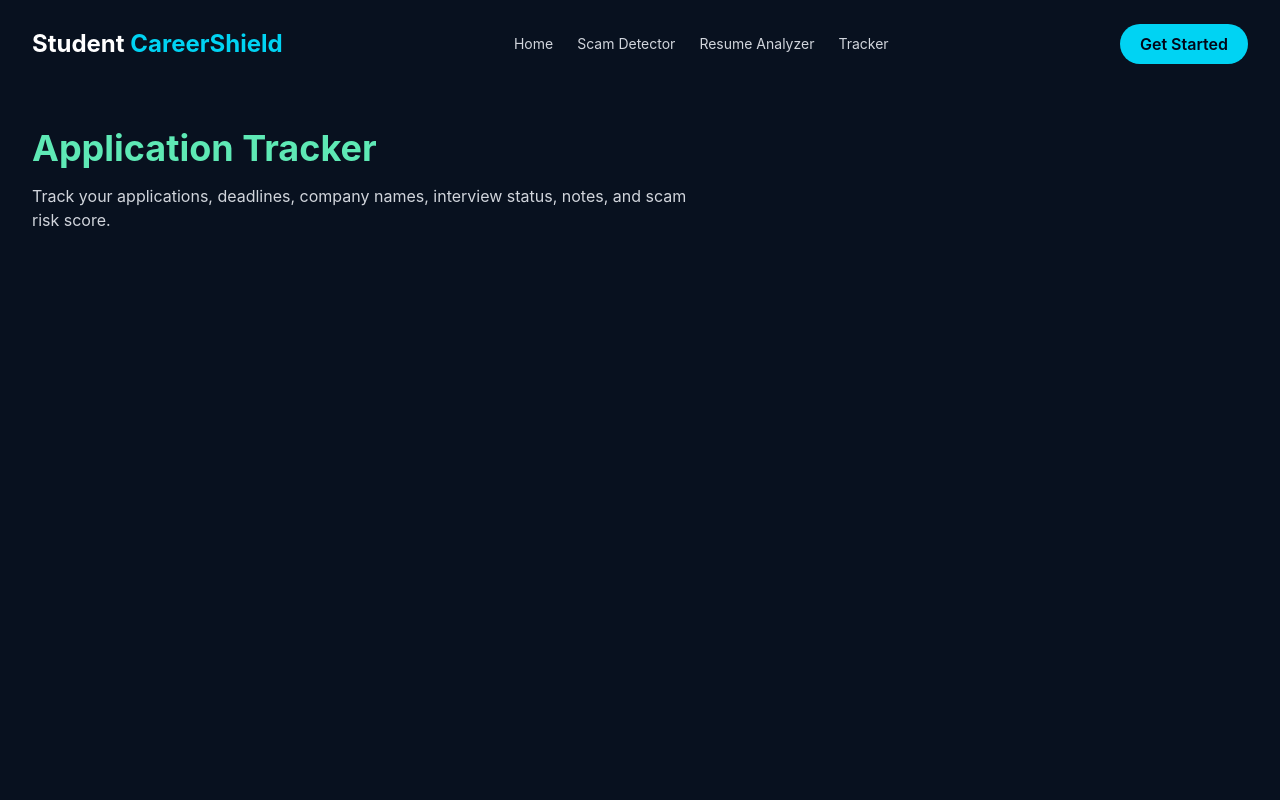
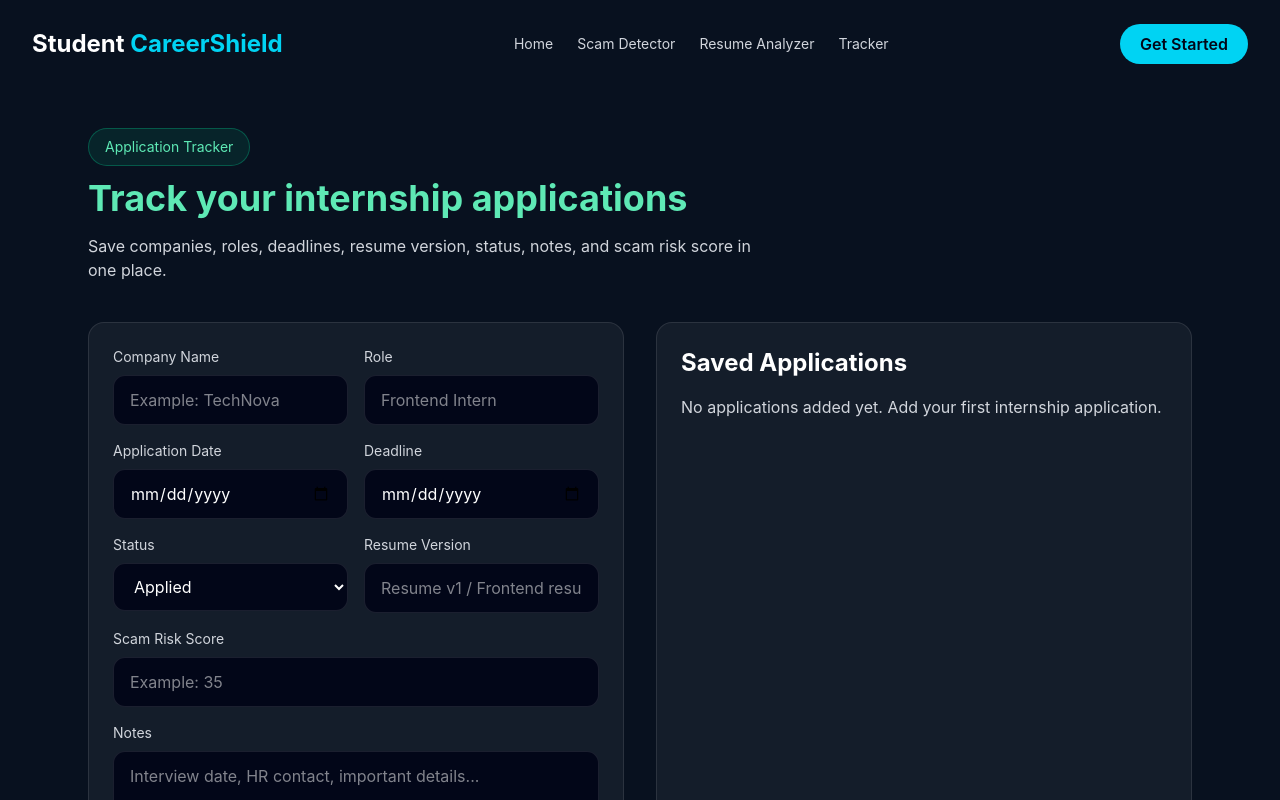
Before and after one commit to CodedByAryanSingh/student-careershield, a React (Vite) app in the folder client/: page /application-tracker in a window 1280 px wide. Shown: the top 800 px of the page. Built offline with nearby package versions, Linux system fonts and the light colour scheme.

Commit message:
Add application tracker with local storage

```diff
--- a/client/src/pages/ApplicationTracker.jsx
+++ b/client/src/pages/ApplicationTracker.jsx
@@ -1,18 +1,277 @@
+import { useEffect, useState } from "react"
 import Navbar from "../components/Navbar"
 
+const initialForm = {
+  company: "",
+  role: "",
+  date: "",
+  deadline: "",
+  status: "Applied",
+  resumeVersion: "",
+  scamScore: "",
+  notes: "",
+}
+
 function ApplicationTracker() {
+  const [formData, setFormData] = useState(initialForm)
+ const [applications, setApplications] = useState(() => {
+  const savedApplications = localStorage.getItem("careerShieldApplications")
+
+  if (savedApplications) {
+    return JSON.parse(savedApplications)
+  }
+
+  return []
+})
+  useEffect(() => {
+    localStorage.setItem(
+      "careerShieldApplications",
+      JSON.stringify(applications)
+    )
+  }, [applications])
+
+  function handleChange(event) {
+    const { name, value } = event.target
+
+    setFormData({
+      ...formData,
+      [name]: value,
+    })
+  }
+
+  function addApplication(event) {
+    event.preventDefault()
+
+    if (!formData.company.trim() || !formData.role.trim()) {
+      alert("Please add company name and role.")
+      return
+    }
+
+    const newApplication = {
+      id: Date.now(),
+      ...formData,
+    }
+
+    setApplications([newApplication, ...applications])
+    setFormData(initialForm)
+  }
+
+  function deleteApplication(id) {
+    const updatedApplications = applications.filter((app) => app.id !== id)
+    setApplications(updatedApplications)
+  }
+
+  function getStatusStyle(status) {
+    if (status === "Selected") return "text-emerald-300 bg-emerald-400/10"
+    if (status === "Interview") return "text-cyan-300 bg-cyan-400/10"
+    if (status === "Shortlisted") return "text-purple-300 bg-purple-400/10"
+    if (status === "Rejected") return "text-red-300 bg-red-400/10"
+    if (status === "Suspicious") return "text-yellow-300 bg-yellow-400/10"
+
+    return "text-gray-300 bg-white/10"
+  }
+
   return (
     <main className="min-h-screen bg-[#08111f] text-white">
       <Navbar />
 
-      <section className="px-8 py-10">
-        <h1 className="text-4xl font-bold text-emerald-300">
-          Application Tracker
-        </h1>
-        <p className="mt-4 max-w-2xl text-gray-300">
-          Track your applications, deadlines, company names, interview status,
-          notes, and scam risk score.
-        </p>
+      <section className="mx-auto max-w-6xl px-6 py-10">
+        <div className="mb-10">
+          <p className="mb-3 inline-block rounded-full border border-emerald-400/30 bg-emerald-400/10 px-4 py-2 text-sm text-emerald-300">
+            Application Tracker
+          </p>
+
+          <h1 className="text-4xl font-bold text-emerald-300">
+            Track your internship applications
+          </h1>
+
+          <p className="mt-4 max-w-2xl text-gray-300">
+            Save companies, roles, deadlines, resume version, status, notes, and
+            scam risk score in one place.
+          </p>
+        </div>
+
+        <div className="grid gap-8 lg:grid-cols-2">
+          <form
+            onSubmit={addApplication}
+            className="rounded-2xl border border-white/10 bg-white/5 p-6"
+          >
+            <div className="grid gap-4 md:grid-cols-2">
+              <div>
+                <label className="mb-2 block text-sm text-gray-300">
+                  Company Name
+                </label>
+                <input
+                  type="text"
+                  name="company"
+                  value={formData.company}
+                  onChange={handleChange}
+                  placeholder="Example: TechNova"
+                  className="w-full rounded-xl border border-white/10 bg-slate-950 px-4 py-3 outline-none focus:border-emerald-400"
+                />
+              </div>
+
+              <div>
+                <label className="mb-2 block text-sm text-gray-300">
+                  Role
+                </label>
+                <input
+                  type="text"
+                  name="role"
+                  value={formData.role}
+                  onChange={handleChange}
+                  placeholder="Frontend Intern"
+                  className="w-full rounded-xl border border-white/10 bg-slate-950 px-4 py-3 outline-none focus:border-emerald-400"
+                />
+              </div>
+
+              <div>
+                <label className="mb-2 block text-sm text-gray-300">
+                  Application Date
+                </label>
+                <input
+                  type="date"
+                  name="date"
+                  value={formData.date}
+                  onChange={handleChange}
+                  className="w-full rounded-xl border border-white/10 bg-slate-950 px-4 py-3 outline-none focus:border-emerald-400"
+                />
+              </div>
+
+              <div>
+                <label className="mb-2 block text-sm text-gray-300">
+                  Deadline
+                </label>
+                <input
+                  type="date"
+                  name="deadline"
+                  value={formData.deadline}
+                  onChange={handleChange}
+                  className="w-full rounded-xl border border-white/10 bg-slate-950 px-4 py-3 outline-none focus:border-emerald-400"
+                />
+              </div>
+
+              <div>
+                <label className="mb-2 block text-sm text-gray-300">
+                  Status
+                </label>
+                <select
+                  name="status"
+                  value={formData.status}
+                  onChange={handleChange}
+                  className="w-full rounded-xl border border-white/10 bg-slate-950 px-4 py-3 outline-none focus:border-emerald-400"
+                >
+                  <option>Applied</option>
+                  <option>Shortlisted</option>
+                  <option>Interview</option>
+                  <option>Rejected</option>
+                  <option>Selected</option>
+                  <option>Suspicious</option>
+                </select>
+              </div>
+
+              <div>
+                <label className="mb-2 block text-sm text-gray-300">
+                  Resume Version
+                </label>
+                <input
+                  type="text"
+                  name="resumeVersion"
+                  value={formData.resumeVersion}
+                  onChange={handleChange}
+                  placeholder="Resume v1 / Frontend resume"
+                  className="w-full rounded-xl border border-white/10 bg-slate-950 px-4 py-3 outline-none focus:border-emerald-400"
+                />
+              </div>
+            </div>
+
+            <div className="mt-4">
+              <label className="mb-2 block text-sm text-gray-300">
+                Scam Risk Score
+              </label>
+              <input
+                type="number"
+                name="scamScore"
+                value={formData.scamScore}
+                onChange={handleChange}
+                placeholder="Example: 35"
+                className="w-full rounded-xl border border-white/10 bg-slate-950 px-4 py-3 outline-none focus:border-emerald-400"
+              />
+            </div>
+
+            <div className="mt-4">
+              <label className="mb-2 block text-sm text-gray-300">
+                Notes
+              </label>
+              <textarea
+                name="notes"
+                value={formData.notes}
+                onChange={handleChange}
+                rows="4"
+                placeholder="Interview date, HR contact, important details..."
+                className="w-full resize-none rounded-xl border border-white/10 bg-slate-950 px-4 py-3 outline-none focus:border-emerald-400"
+              ></textarea>
+            </div>
+
+            <button className="mt-5 w-full rounded-xl bg-emerald-400 px-6 py-3 font-bold text-slate-950 hover:bg-emerald-300">
+              Add Application
+            </button>
+          </form>
+
+          <div className="rounded-2xl border border-white/10 bg-white/5 p-6">
+            <h2 className="text-2xl font-bold">Saved Applications</h2>
+
+            {applications.length === 0 ? (
+              <p className="mt-4 text-gray-300">
+                No applications added yet. Add your first internship application.
+              </p>
+            ) : (
+              <div className="mt-6 space-y-4">
+                {applications.map((app) => (
+                  <div
+                    key={app.id}
+                    className="rounded-2xl border border-white/10 bg-slate-950 p-5"
+                  >
+                    <div className="flex items-start justify-between gap-4">
+                      <div>
+                        <h3 className="text-xl font-bold">{app.company}</h3>
+                        <p className="mt-1 text-gray-300">{app.role}</p>
+                      </div>
+
+                      <span
+                        className={`rounded-full px-3 py-1 text-sm font-semibold ${getStatusStyle(
+                          app.status
+                        )}`}
+                      >
+                        {app.status}
+                      </span>
+                    </div>
+
+                    <div className="mt-4 grid gap-3 text-sm text-gray-300 md:grid-cols-2">
+                      <p>Applied: {app.date || "Not added"}</p>
+                      <p>Deadline: {app.deadline || "Not added"}</p>
+                      <p>Resume: {app.resumeVersion || "Not added"}</p>
+                      <p>Scam Score: {app.scamScore || "Not added"}</p>
+                    </div>
+
+                    {app.notes && (
+                      <p className="mt-4 rounded-xl border border-white/10 bg-white/5 p-3 text-sm text-gray-300">
+                        {app.notes}
+                      </p>
+                    )}
+
+                    <button
+                      onClick={() => deleteApplication(app.id)}
+                      className="mt-4 rounded-xl border border-red-400/30 px-4 py-2 text-sm font-semibold text-red-300 hover:bg-red-400/10"
+                    >
+                      Delete
+                    </button>
+                  </div>
+                ))}
+              </div>
+            )}
+          </div>
+        </div>
       </section>
     </main>
   )
```
